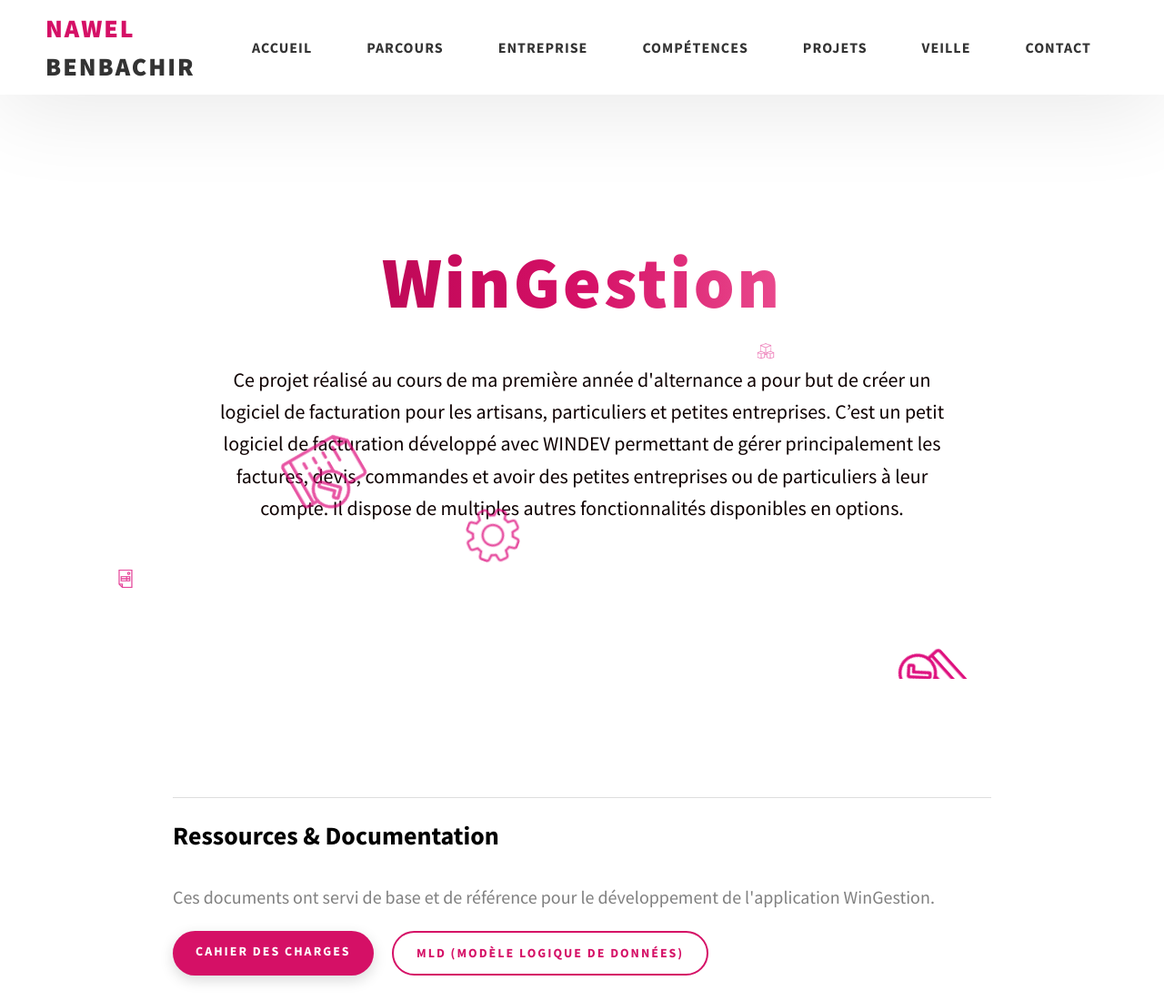
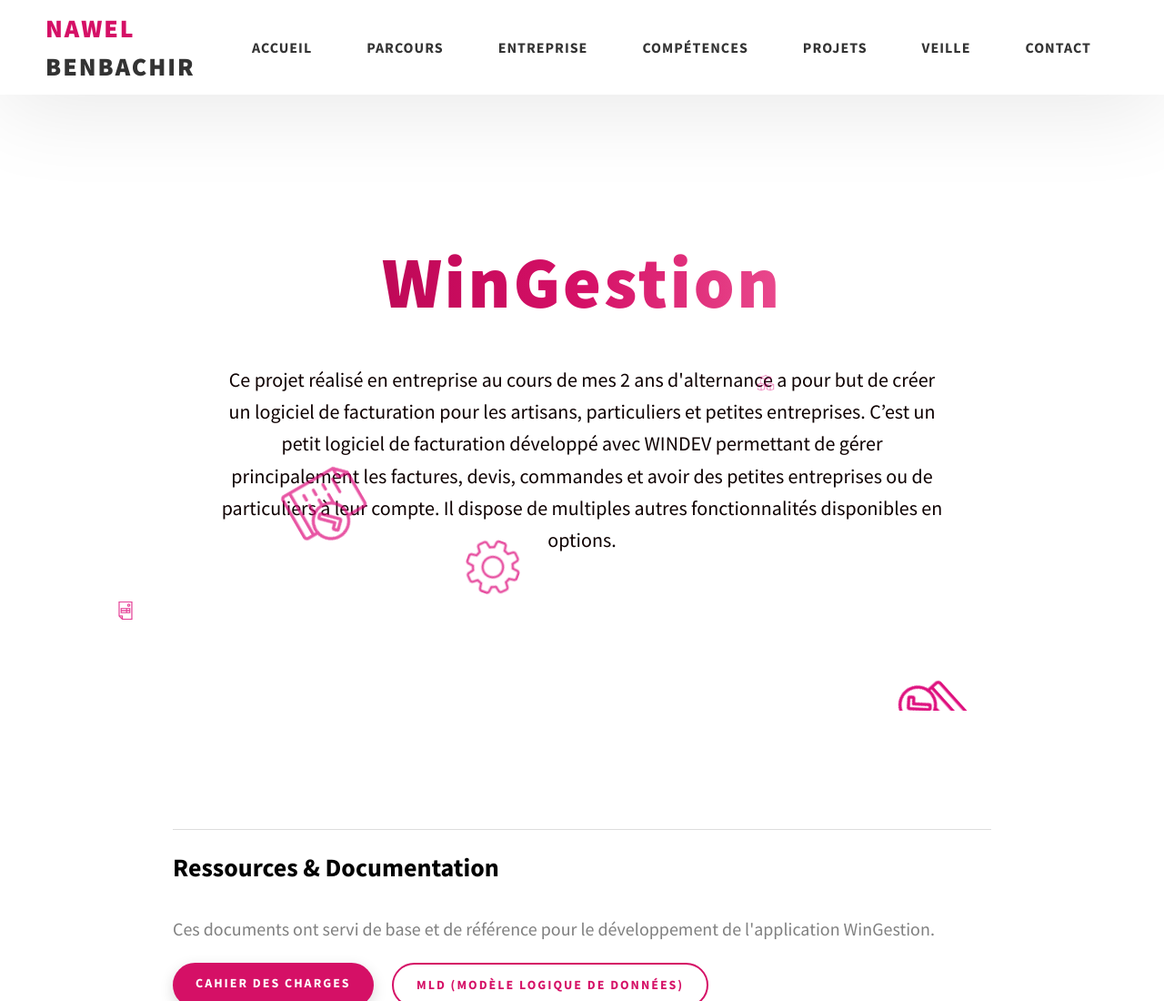
Before and after one commit to Nawelbenbachir/portfolio2, a website: page wingestion.html in a window 1280 px wide. Shown: the top 1100 px of the page at 91% size. Drawn offline with Linux system fonts and the light colour scheme.

Commit message:
modif section entreprise+veille

```diff
--- a/wingestion.html
+++ b/wingestion.html
@@ -105,7 +105,7 @@
             <h1 class="heading-primary">WinGestion</h1>
             <div class="project-cs-hero__info">
                 <p class="text-primary-profile">
-                    Ce projet réalisé au cours de ma première année d'alternance a pour but de créer un logiciel de facturation pour les artisans, particuliers et petites entreprises. C’est un petit logiciel de facturation développé avec WINDEV permettant de gérer principalement les factures, devis, commandes et avoir des petites entreprises ou de particuliers à leur compte. Il dispose de multiples autres fonctionnalités disponibles en options.
+                    Ce projet réalisé en entreprise au cours de mes 2 ans d'alternance a pour but de créer un logiciel de facturation pour les artisans, particuliers et petites entreprises. C’est un petit logiciel de facturation développé avec WINDEV permettant de gérer principalement les factures, devis, commandes et avoir des petites entreprises ou de particuliers à leur compte. Il dispose de multiples autres fonctionnalités disponibles en options.
                 </p>
             </div>
         </div>
```
